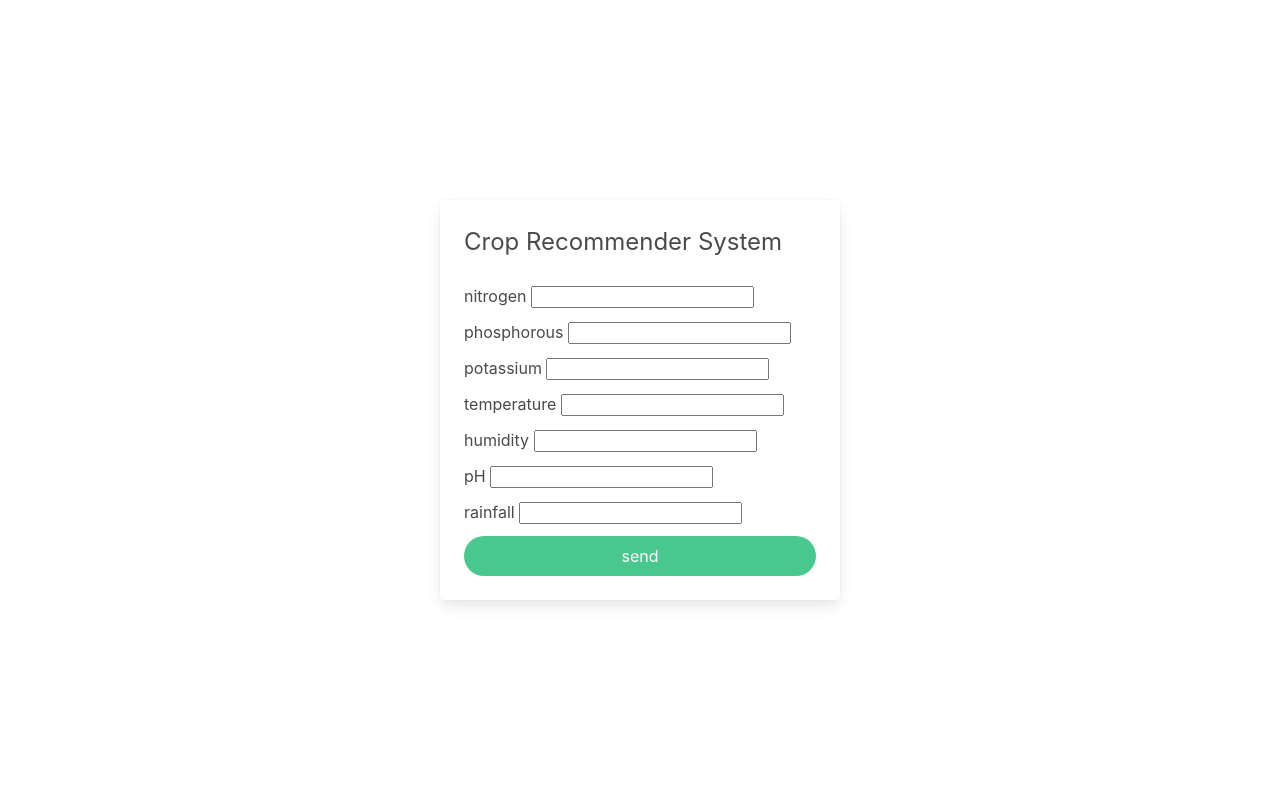
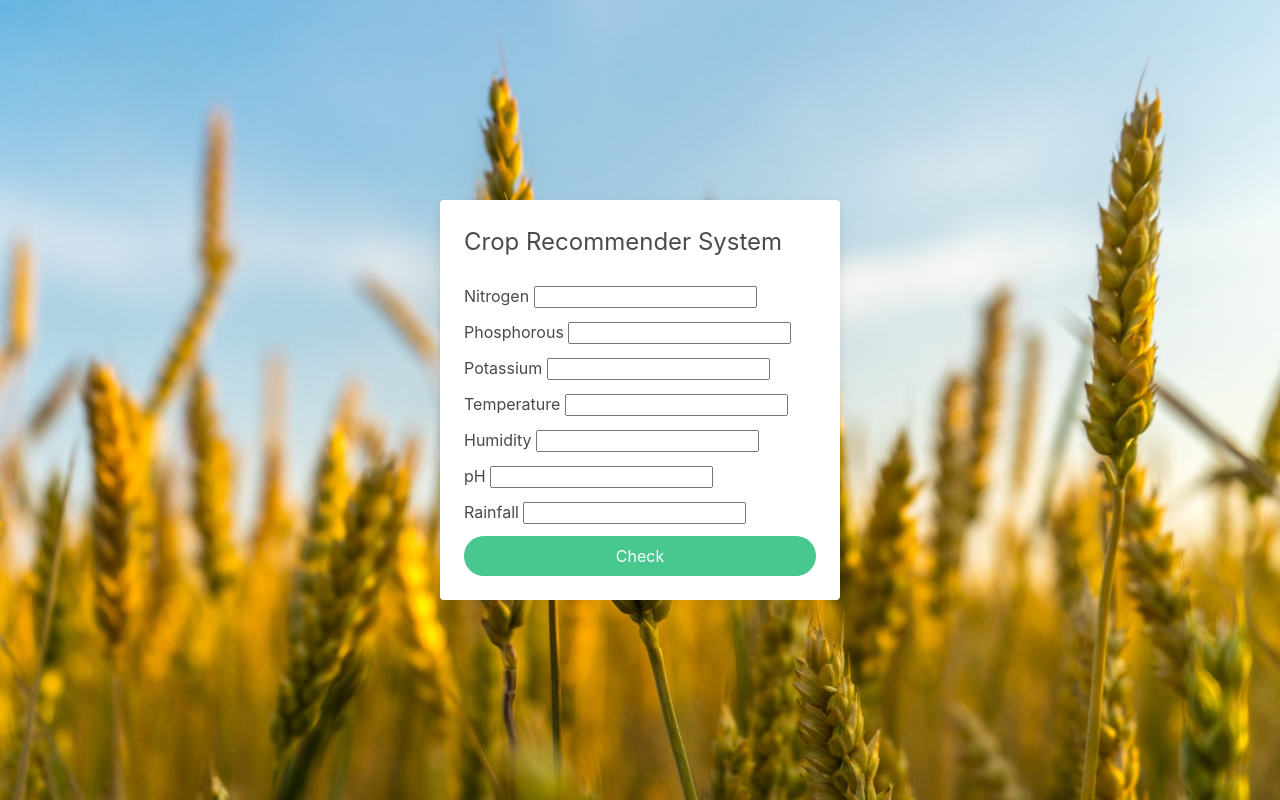
Before and after one commit to Inyrkz/crop-recommender, a Flask app: page / in a window 1280 px wide. Run offline with Flask 2, Linux system fonts and the light colour scheme; parts of the project's set-up code (start-up, migrations or seed data) failed here and were passed over.

Commit message:
add background images

```diff
--- a/form.py
+++ b/form.py
@@ -5,11 +5,11 @@ from wtforms.validators import DataRequired
 
 class SoilParameters(FlaskForm):
     '''Form to input the soil parameters'''
-    nitrogen = IntegerField('nitrogen', validators=[DataRequired()])
-    phosphorous = IntegerField('phosphorous', validators=[DataRequired()])
-    potassium = IntegerField('potassium', validators=[DataRequired()])
-    temperature = FloatField('temperature', validators=[DataRequired()])
-    humidity = FloatField('humidity', validators=[DataRequired()])
+    nitrogen = IntegerField('Nitrogen', validators=[DataRequired()])
+    phosphorous = IntegerField('Phosphorous', validators=[DataRequired()])
+    potassium = IntegerField('Potassium', validators=[DataRequired()])
+    temperature = FloatField('Temperature', validators=[DataRequired()])
+    humidity = FloatField('Humidity', validators=[DataRequired()])
     pH = FloatField('pH', validators=[DataRequired()])
-    rainfall = FloatField('rainfall', validators=[DataRequired()])
-    send = SubmitField('send')
+    rainfall = FloatField('Rainfall', validators=[DataRequired()])
+    send = SubmitField('Check')
--- a/static/style.css
+++ b/static/style.css
@@ -10,6 +10,24 @@ body{
     padding: 0;
         }
 
+.background-image{
+    background-image: url('background_1.jpg');
+    background-color: paleturquoise;
+    background-size: cover;
+    background-position: center;
+    background-repeat: no-repeat;
+    height: 100vh;
+    }
+
+.result-background{
+    background-image: url('background_2.jpg');
+    background-color: paleturquoise;
+    background-size: cover;
+    background-position: center;
+    background-repeat: no-repeat;
+    height: 100vh;
+    }
+
  #login-form-container{
     position: absolute;
     width: 100%;
--- a/templates/layout.html
+++ b/templates/layout.html
@@ -7,7 +7,8 @@
 	<link rel="stylesheet" href="https://cdnjs.cloudflare.com/ajax/libs/bulma/0.9.0/css/bulma.min.css">
 	<link href="https://fonts.googleapis.com/icon?family=Material+Icons" rel="stylesheet">
     <link rel="stylesheet" type="text/css" href="{{ url_for('static', filename='style.css') }}">
-<body>
+
+<body class="background-image">
     <div id="login-form-container">
         <form action="" method="POST">
             {{ form.hidden_tag() }}
--- a/templates/result.html
+++ b/templates/result.html
@@ -8,7 +8,8 @@
         <link href="https://fonts.googleapis.com/icon?family=Material+Icons" rel="stylesheet">
         <link rel="stylesheet" type="text/css" href="{{ url_for('static', filename='style.css') }}">
     </head>
-    <body>
+
+    <body class="result-background">
         <div id="login-form-container">
             <div class="card" style="width: 400px">
                 <div class="card-content">
```
Also changed, not shown: static/background_1.jpg (added), static/background_2.jpg (added), 1 other file.
